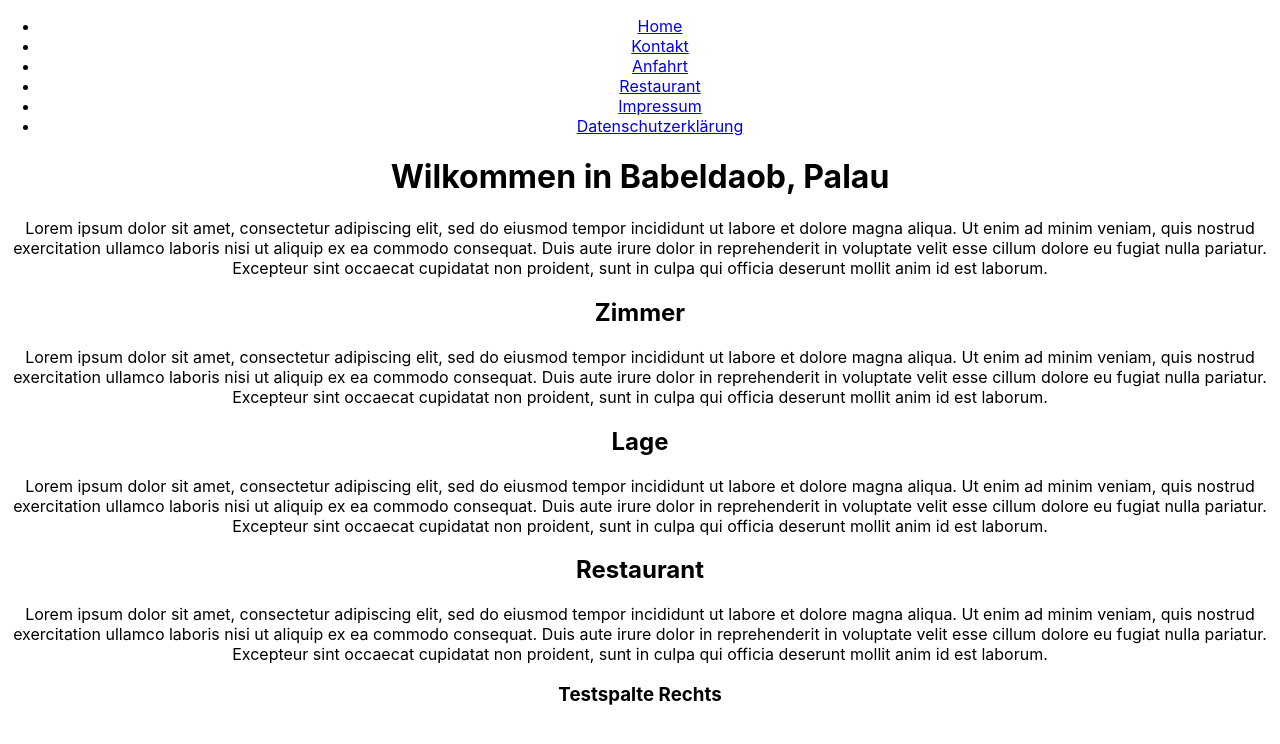
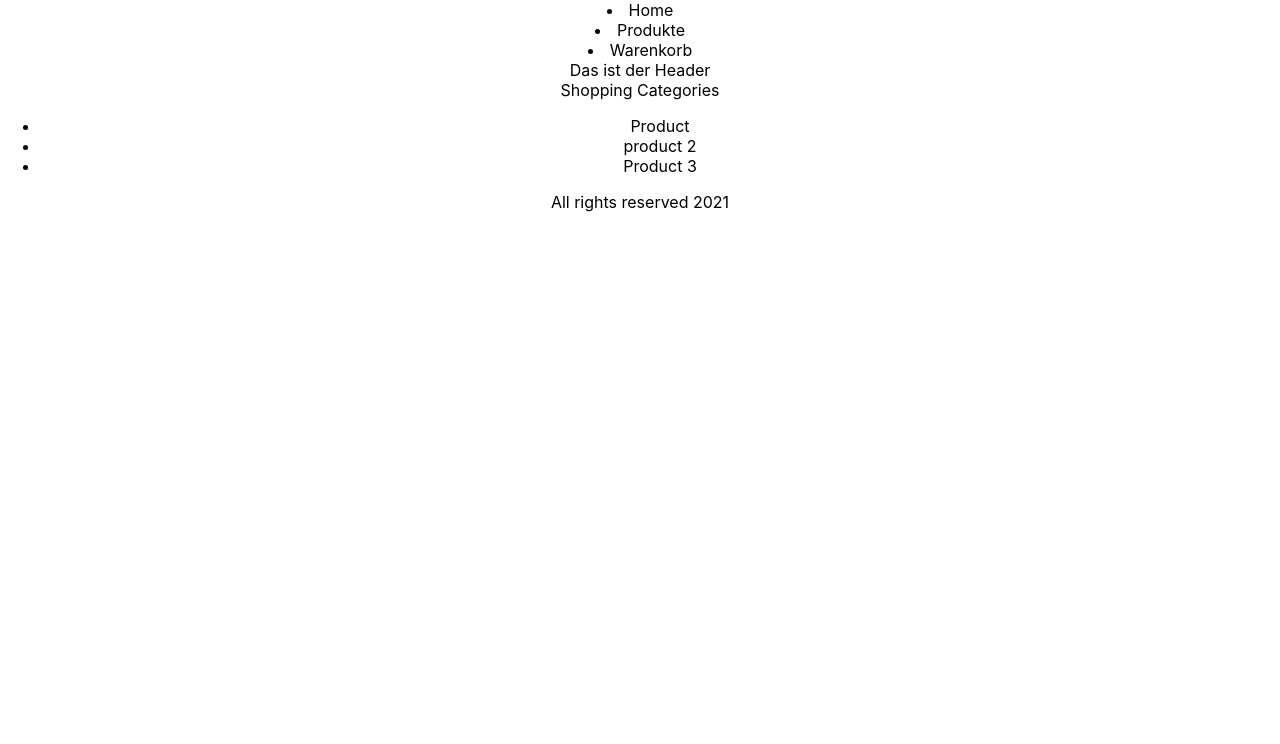
Before and after one commit to 1337DS/portfolioproject, a React (Create React App) app in the folder webshop-edte/: page / in a window 1280 px wide. Shown: the top 744 px of the page. Built offline with nearby package versions, Linux system fonts and the light colour scheme.

Commit message:
created navbar, worked on welcome css

```diff
--- a/webshop-edte/src/Components/NavBar/NavBar.css
+++ /dev/null
@@ -1,237 +0,0 @@
-*{
-    margin: 0px;
-    }
-
-    body
-    {font-family: Arial, sans-serif;}
-
-    h1
-    {
-        color: #FFFF00;
-        background-color: #0099FF;
-        font-size: 48px;
-        font-family: Arial, sans-serif;
-        font-style: italic;
-        /*border-bottom: 12px solid blue*/ ;
-        text-align: center;
-
-        transition: all 0.5s ease-in-out;
-
-    }
-    h1:hover{
-        /*transform: rotate(180deg);*/
-
-
-    }
-    h2 { color:gray;
-        color: #0099FF;
-        margin: 10px 5px;
-
-
-    }
-
-
-    p {
-        text-align: justify;
-        margin: 10px 40px;
-    }
-
-    a{
-        margin: 0px 10px;
-    }
-
-    nav {
-        background-color: rgba(0,0,0,0.2);
-        padding: 10px 40px 30px 20px;
-        text-align: center;
-        margin-bottom: 20px;
-
-    }
-
-
-        nav a {
-            margin: 15px 30px 10px 0px;
-            color: white;
-            font-weight: bold;
-            text-decoration: none;
-            text-transform: uppercase;
-            transition: all 1s ease-in-out;
-
-
-
-    }
-
-    nav a:hover {
-                color: #000000;
-
-    }
-
-    <!-- setzt text vor die id im html-->
-    #wrapper {
-        background-color: #e1e1e1;
-        width: 80%;
-        margin: 25px auto;
-    }
-    /*
-    #titelbild{
-        width: auto;
-        height: 400px;
-        margin: 0 auto;
-        display: block;
-    }
-    */
-    #backgroundimage{
-        width: 100%;
-        height: 400px;
-        background-color: rgba(0,0,0,0.5);
-        background-image: url("sonnenuntergang.jpg");
-        background-position: center center;
-        margin: 20px 0px 25px 0;
-    }
-
-    #introtextoben{
-        color:#ffffff;
-        position: absolute;
-        background-color: rgba(0,0,0,0.5);
-        top: 180px;
-        left: 40px;
-        border: 2px solid #000000;
-        box-shadow:  -5px 2px 8px #000000;
-        padding: 15px;
-        opacity: 0.5;
-        border-radius: 5%;
-        width: 300px;
-        height: 100px;
-        text-align: center;
-        padding: 10px 0;
-    }
-
-
-    #introtext {
-    color:#ffffff;
-    position: relative;
-    background-color: rgba(0,0,0,0.5);
-    bottom: 0px;
-    left: 0px;
-    padding: 15px;
-    opacity: 0.5;
-    }
-
-    #introtext:hover {
-        opacity: 1;
-    }
-
-
-    /* === Footer === */
-
-    footer {
-        background-color: cornflowerblue;
-        text-align: center;
-    }
-
-    footer p {
-        text-align: center;
-        font-size: 10px;
-    }
-
-    footer a {
-        color: #ffffff;
-        font-size: 13px;
-        text-decoration: none;
-        margin: 0 10px;
-    }
-
-    #wrapper #titelbilder img {
-            display: none;
-            width: 100%;
-            height: auto;
-        }
-        @media(min-width: 0px) AND (max-width: 767px) {
-            #titelklein {
-                display: inline!important;
-            }
-        }
-        @media(min-width: 768px) AND (max-width: 1024px) {
-            #titelmittel {
-                display: inline!important;
-            }
-        }
-        @media(min-width: 1025px) {
-                #titelgross {
-                    display: inline!important;
-            }
-    }
-    #wrapper #introimages img {
-            height: 50px;
-            width: auto;
-        }
-
-    dl {
-        background-color: cornflowerblue;
-        margin-top: 20px;
-        }
-    dl dt{
-        color: black;
-        font-weight: bold;
-        display: inline-block;
-        width: 20%;
-    }
-    dl dd{
-        color:black;
-        font-weight: normal;
-        display: inline-block;
-        width: 79%;
-    }
-
-    /*Menüleiste Restaurant*/
-    #menueliste ul {
-        padding: 0px 0px 0px 20%;
-
-    }
-    #menueliste ul li{
-        float: left;
-        list-style: none;
-        padding-right: 8px;
-        padding-bottom: 2px;
-        position: relative;
-    }
-
-    #submenu {
-        padding: 0px !important;
-        width: 250px;
-        height: 90px;
-        background-color: #CCCCCC;
-        position: absolute;
-        display: none;
-        top:20px;
-        left: -11px;
-        border-top: 1x solid #ffffff;
-    }
-    #menueliste ul li:hover ul{
-        color: red;
-        display: block;
-        position: relative;
-    }
-    #submenu li {
-        width: 100%;
-        text-align: left;
-        padding: 10px 10px 0 0;
-        left: 0;
-    }
-
-    #speisekarte{
-        background-color: cornflowerblue;
-        border-collapse: collapse;
-        width: 60%;
-        text-align: center;
-        margin: 25px auto;
-        border: 1px solid black;
-    }
-
-    #speisekarte td{
-        border: 1px solid black;
-
-    }
-    #speisekarte thead{
-        background-color: #a1a1a1
-    }
--- a/webshop-edte/src/Components/NavBar/NavBar.jsx
+++ b/webshop-edte/src/Components/NavBar/NavBar.jsx
@@ -3,23 +3,28 @@ import React, { Component } from 'react';
 class Navbar extends Component {
     render() {
         return (
+
+            <html>
+            <head>
+            <title>Rares für Bares | Webshop</title>
+            <meta charset="utf-8" />
+
+            </head>
             <div>
 
 
                 <nav id="menueliste">
-        <ul>
-          <li><a  href="index.html">Home</a></li>
-          <li><a  href="Kontakt.html">Kontakt</a></li>
-          <li><a  href="#">Anfahrt</a></li>
-          <li><a  href="Restaurant.html">Restaurant</a></li>
-          <li><a  href="Impressum.html">Impressum</a></li>
-          <li><a  href="Datenschutzerklärung.html">Datenschutzerklärung</a></li>
-        </ul>
-      </nav>
+
+          <li>Home</li>
+          <li>Produkte</li>
+          <li>Warenkorb</li>
+
+        </nav>
 
 
 
             </div>
+            </html>
         );
     }
 }
--- a/webshop-edte/src/Components/WelcomePage/WelcomePage.css
+++ b/webshop-edte/src/Components/WelcomePage/WelcomePage.css
@@ -0,0 +1,29 @@
+html{
+    font-size: 62.5%; /* 16px * 62.5 =10px = 1rem */
+    box-sizing: border-box;
+}
+body{
+    font: 1.6rem Helvetica;
+    height: 100vh;
+    margin: 0;
+}
+
+.grid-container{
+    display: grid;
+    grid-template-areas:
+    "header"
+    "main"
+    "footer";
+    grid-template-columns: 1fr;
+    grid-template-rows: 5rem 1fr 5rem;
+}
+
+.header{
+    grid-area: header;
+    }
+.main{
+    grid-area: main;
+    }
+.footer{
+    grid-area: footer;
+    }
--- a/webshop-edte/src/Components/WelcomePage/WelcomePage.jsx
+++ b/webshop-edte/src/Components/WelcomePage/WelcomePage.jsx
@@ -5,61 +5,34 @@ class WelcomePage extends Component {
         return (
 
             <html>
+
                 <head>
-                    <meta charset="UTF-8"></meta>
-                    <style type="text/css"></style>
+                    <title>Rares für Bares | Webshop</title>
+                    <meta charset="utf-8" />
 
-                    <title>Hotel Babeldaob | Palau</title>
                 </head>
 
                 <body>
-                    <main>
+                    <div>
+                        <header>
+                            Das ist der Header
+                        </header>
+
+                        <aside>
+                            Shopping Categories
+                        </aside>
+                        <main>
+                            <ul>
+                                <li>Product</li>
+                                <li>product 2</li>
+                                <li>Product 3</li>
 
 
-                    <div id="col-right">
-                        <h1> Wilkommen in Babeldaob, Palau </h1>
-
-
-                        <p id="block1">
-                            Lorem ipsum dolor sit amet, consectetur adipiscing elit, sed do eiusmod tempor incididunt ut labore et dolore magna aliqua.
-                            Ut enim ad minim veniam, quis nostrud exercitation ullamco laboris nisi ut aliquip ex ea commodo consequat.
-                            Duis aute irure dolor in reprehenderit in voluptate velit esse cillum dolore eu fugiat nulla pariatur.
-                            Excepteur sint occaecat cupidatat non proident, sunt in culpa qui officia deserunt mollit anim id est laborum.
-                        </p>
-
-                        <h2>Zimmer</h2>
-                        <p>
-                            Lorem ipsum dolor sit amet, consectetur adipiscing elit, sed do eiusmod tempor incididunt ut labore et dolore magna aliqua.
-                            Ut enim ad minim veniam, quis nostrud exercitation ullamco laboris nisi ut aliquip ex ea commodo consequat.
-                            Duis aute irure dolor in reprehenderit in voluptate velit esse cillum dolore eu fugiat nulla pariatur.
-                            Excepteur sint occaecat cupidatat non proident, sunt in culpa qui officia deserunt mollit anim id est laborum.
-                        </p>
-
-                        <h2 class="h2MitLinie">Lage</h2>
-                        <p>
-                            Lorem ipsum dolor sit amet, consectetur adipiscing elit, sed do eiusmod tempor incididunt ut labore et dolore magna aliqua.
-                            Ut enim ad minim veniam, quis nostrud exercitation ullamco laboris nisi ut aliquip ex ea commodo consequat.
-                            Duis aute irure dolor in reprehenderit in voluptate velit esse cillum dolore eu fugiat nulla pariatur.
-                            Excepteur sint occaecat cupidatat non proident, sunt in culpa qui officia deserunt mollit anim id est laborum.
-                        </p>
-
-                        <h2 class="h2MitLinie"> Restaurant</h2>
-                        <p>
-                            Lorem ipsum dolor sit amet, consectetur adipiscing elit, sed do eiusmod tempor incididunt ut labore et dolore magna aliqua.
-                            Ut enim ad minim veniam, quis nostrud exercitation ullamco laboris nisi ut aliquip ex ea commodo consequat.
-                            Duis aute irure dolor in reprehenderit in voluptate velit esse cillum dolore eu fugiat nulla pariatur.
-                            Excepteur sint occaecat cupidatat non proident, sunt in culpa qui officia deserunt mollit anim id est laborum.
-                        </p>
+                            </ul>
+                        </main>
+                        <footer>All rights reserved 2021</footer>
 
                     </div>
-
-                    <aside>
-                            <h3>Testspalte Rechts</h3>
-                    </aside>
-
-                </main>
-
-
                 </body>
 
             </html>
```
Also changed, not shown: webshop-edte/src/Components/CheckoutPage/CheckoutPage.jsx (added), 2 other files (tests, documents, lock files or other folders).
